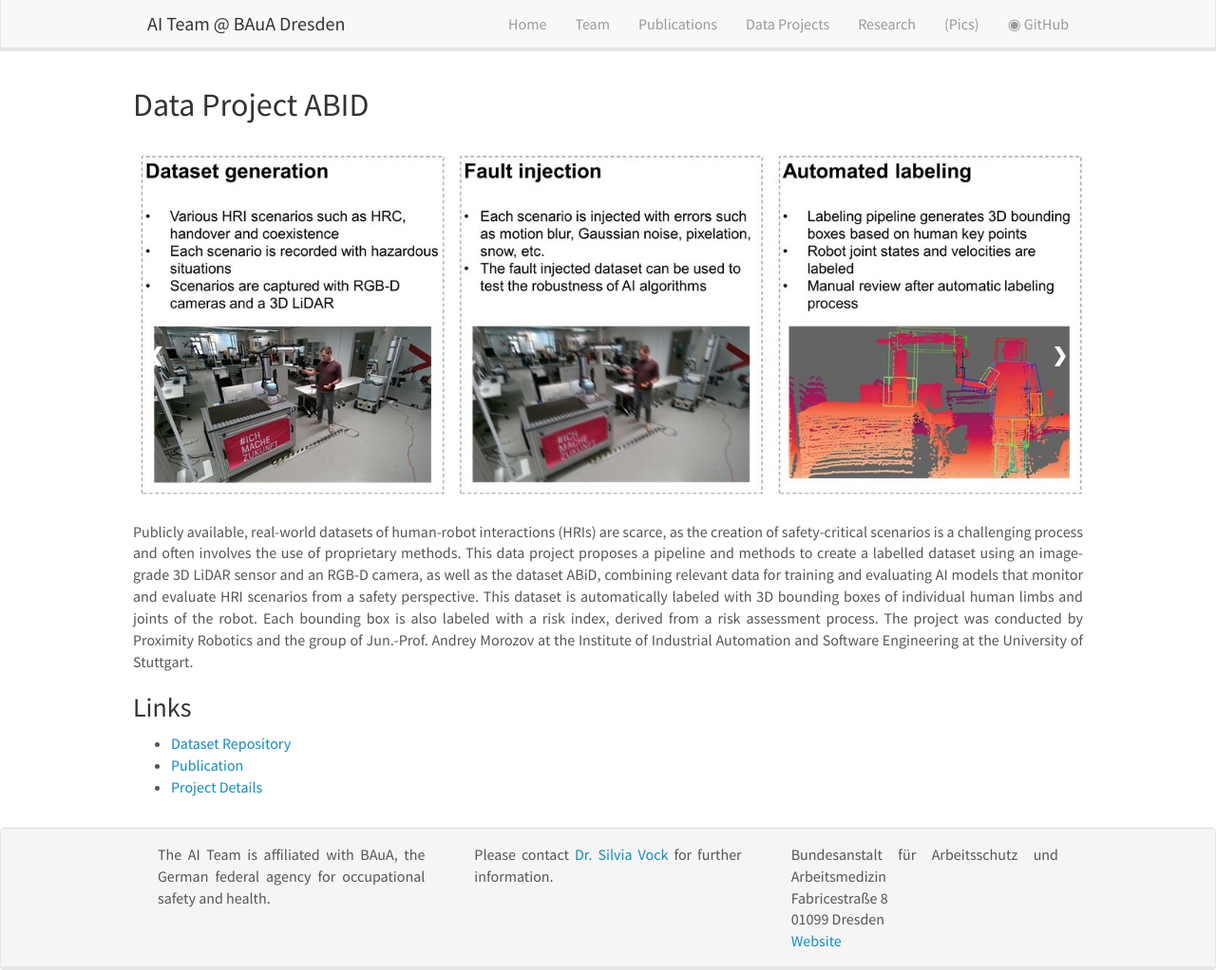
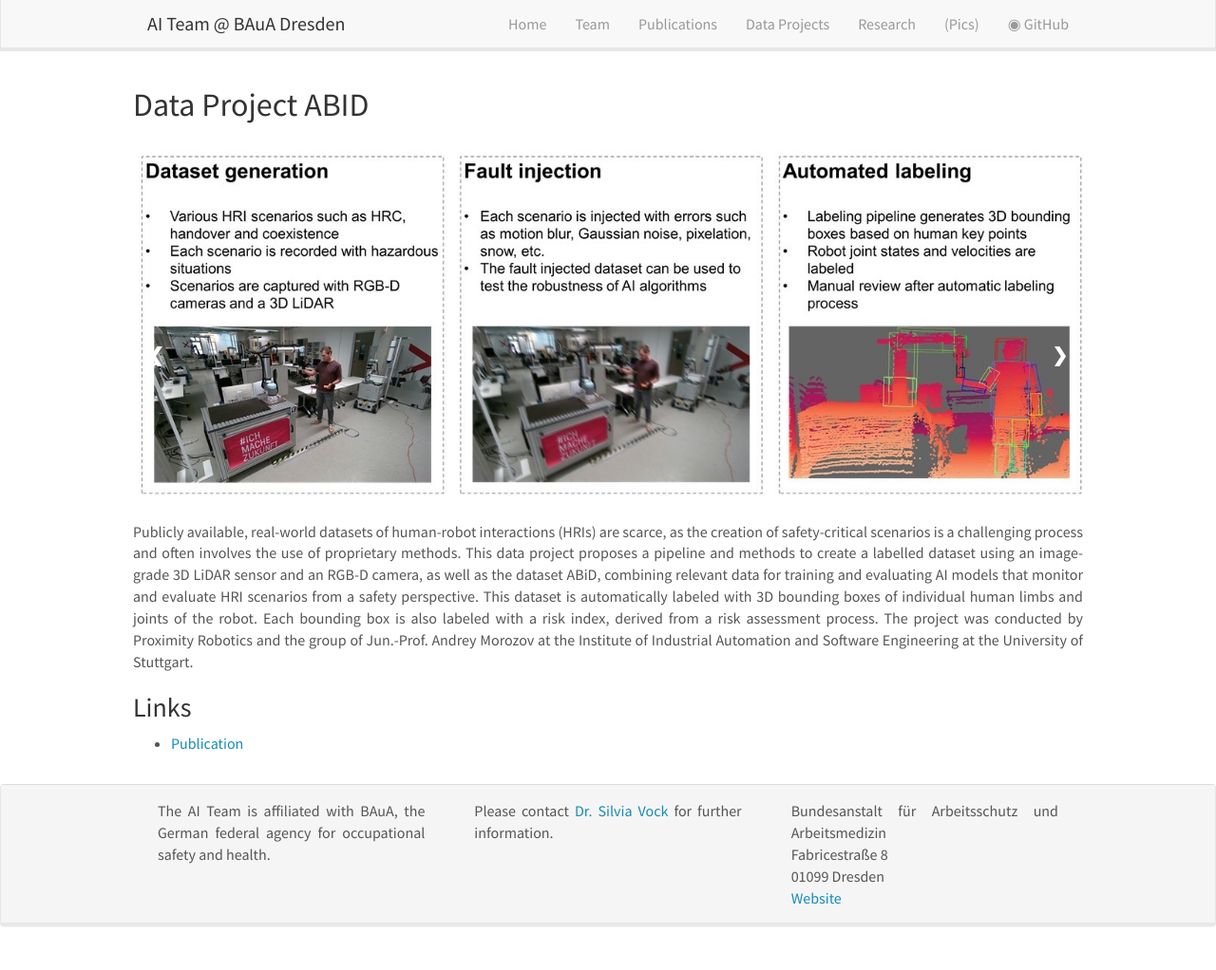
Before and after one commit to aidresden/aidresden.github.io, a Jekyll site: the page built from _projects/dp1.html, in a window 1280 px wide and 1022 px high. Shown: the whole window at 95% size. Built offline with Jekyll 4.4.1, drawn with Linux system fonts in a browser that asks for light colours; nearby versions of some CDN libraries.

Commit message:
Update dp1.html
Signed-off-by: aidresden <aidresden@baua.bund.de>

```diff
--- a/_projects/dp1.html
+++ b/_projects/dp1.html
@@ -104,7 +104,5 @@ body, p, h2 {
 
 <h3>Links</h3>
 <ul>
-    <li><a href="GIT_LINK_HERE" target="_blank">Dataset Repository</a></li>
-    <li><a href="PUBLICATION_LINK_HERE" target="_blank">Publication</a></li>
-    <li><a href="PROJECT_LINK_HERE" target="_blank">Project Details</a></li>
+    <li><a href="https://www.researchgate.net/publication/396436384_Dynamic_Risk_Assessment_for_Human-Robot_Collaboration_Using_a_Heuristics-based_Approach" target="_blank">Publication</a></li>
 </ul>
```
